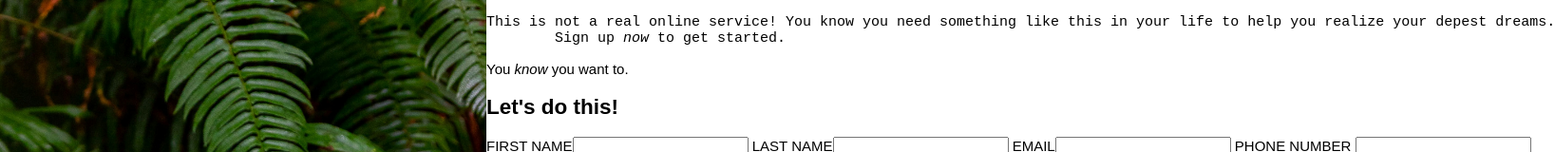
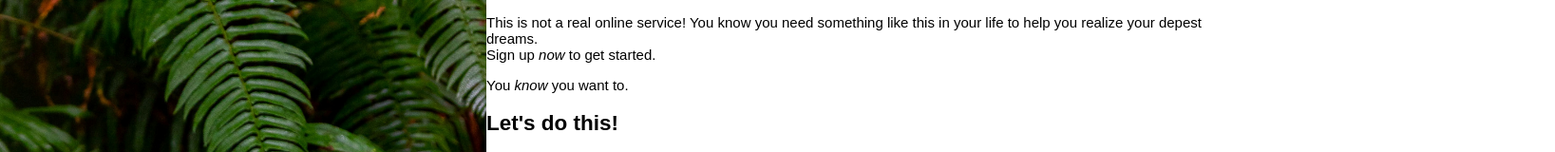
Before and after one commit to popsicleDeck/sign-up-form, a plain HTML site: page index.html in a window 1280 px wide. Shown: the top 160 px of the page at 95% size, 1637 px wide, since content can reach past the window. Drawn offline with Linux system fonts and the light colour scheme.

Commit message:
reformat the html part of the pitch content

```diff
--- a/index.html
+++ b/index.html
@@ -32,9 +32,11 @@
     <div class="rightSide">
       <div class="rightContent">
         <div class="pitch">
-          <pre>
-This is not a real online service! You know you need something like this in your life to help you realize your depest dreams.
-	Sign up <i>now</i> to get started.</pre>
+          <p>
+            This is not a real online service! You know you need something like
+            this in your life to help you realize your depest dreams.<br />
+            Sign up <i>now</i> to get started.
+          </p>
           <p>You <i>know</i> you want to.</p>
         </div>
 
```
